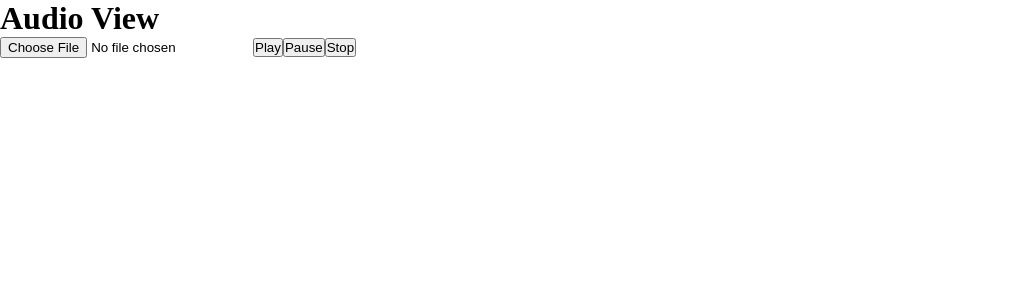
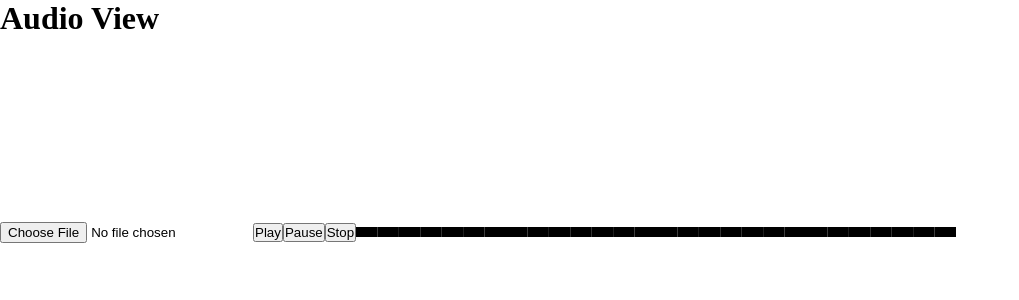
Before and after one commit to Rodevp/audio-view, an Angular app in the folder audioview/: page / in a window 1280 px wide. Shown: the top 300 px of the page, without its empty margins (0-1019 px from the left). Built offline with nearby package versions, Linux system fonts and the light colour scheme.

Commit message:
haciendo que las barras tomen el tamaño de los datos de la frecuencia segun el calculo hecho en update bars, haciendo que angular tome cambios forzados con changeDectectorRef ya que requestsAnimation funciona fuera de zone para decetar los cambios

```diff
--- a/audioview/src/app/components/audio-view/audio-view.html
+++ b/audioview/src/app/components/audio-view/audio-view.html
@@ -5,4 +5,11 @@
     <button (click)="playSound()">Play</button>
     <button>Pause</button>
     <button (click)="stop()">Stop</button>
+    <svg width="600" height="200" viewBox="0 0 600 200">
+        @for (bar of bars; track $index) {
+        <rect [attr.x]="$index * (svgWidth / barsCount)" [attr.y]="svgHeight - bar" [attr.width]="svgWidth / barsCount"
+            [attr.height]="bar" fill="black" />
+        }
+    </svg>
+
 </main>
--- a/audioview/src/app/components/audio-view/audio-view.ts
+++ b/audioview/src/app/components/audio-view/audio-view.ts
@@ -1,4 +1,4 @@
-import { Component } from '@angular/core';
+import { Component, NgZone, ChangeDetectorRef } from '@angular/core';
 
 @Component({
   selector: 'app-audio-view',
@@ -8,12 +8,38 @@ import { Component } from '@angular/core';
 })
 export class AudioView {
 
+  constructor(private ngZone: NgZone, private changeDetectorRef: ChangeDetectorRef) { }
+
   audioContext = new AudioContext();
   audioBuffer: AudioBuffer | null = null;
   sourceNode: AudioBufferSourceNode | null = null;
   analyzer!: AnalyserNode;
   frequencyData!: Uint8Array<ArrayBuffer>;
+  isPlaying = false;
 
+  barsCount = 28;
+  svgWidth = 600;
+  svgHeight = 200;
+  bars: number[] = new Array(this.barsCount).fill(10);
+
+  updateBars = () => {
+    if (!this.frequencyData) return;
+
+    const groupSize = Math.floor(this.frequencyData.length / this.barsCount);
+    const newBars = new Array(this.barsCount);
+
+    for (let i = 0; i < this.barsCount; i++) {
+      let sum = 0;
+      for (let j = 0; j < groupSize; j++) {
+        sum += this.frequencyData[i * groupSize + j];
+      }
+      const value = sum / groupSize;
+      newBars[i] = (value / 255) * this.svgHeight;
+    }
+
+    this.bars = newBars;
+
+  }
 
   onFileCharge(event: Event) {
     const file = (event.target as HTMLInputElement).files?.[0];
@@ -44,9 +70,15 @@ export class AudioView {
   }
 
   loop = () => {
-    if (!this.sourceNode) return;
+    if (!this.isPlaying) return;
 
     this.readFrenquecyData();
+
+    this.ngZone.run(() => {
+      this.updateBars();
+      this.changeDetectorRef.detectChanges();
+    })
+
     requestAnimationFrame(this.loop);
   }
 
@@ -64,16 +96,22 @@ export class AudioView {
     this.analyzer = this.audioContext.createAnalyser();
     this.sourceNode = this.audioContext.createBufferSource();
     this.analyzer.fftSize = 256;
+
     this.frequencyData = new Uint8Array(this.analyzer.frequencyBinCount) as Uint8Array<ArrayBuffer>;
 
+    //conectando "voltimetro(analyzer) a la bateria(sourceNode)"
     this.sourceNode.buffer = this.audioBuffer;
     this.sourceNode.connect(this.analyzer);
+
     this.analyzer.connect(this.audioContext.destination);
     this.sourceNode.start();
 
     this.sourceNode.onended = () => {
       this.sourceNode = null;
+      this.isPlaying = false;
     };
+
+    this.isPlaying = true;
 
     this.loop();
 
@@ -81,6 +119,7 @@ export class AudioView {
 
   stop = () => {
     if (!this.sourceNode) return;
+    this.isPlaying = false;
     this.sourceNode.stop();
     this.sourceNode.disconnect();
     this.sourceNode = null;
```
